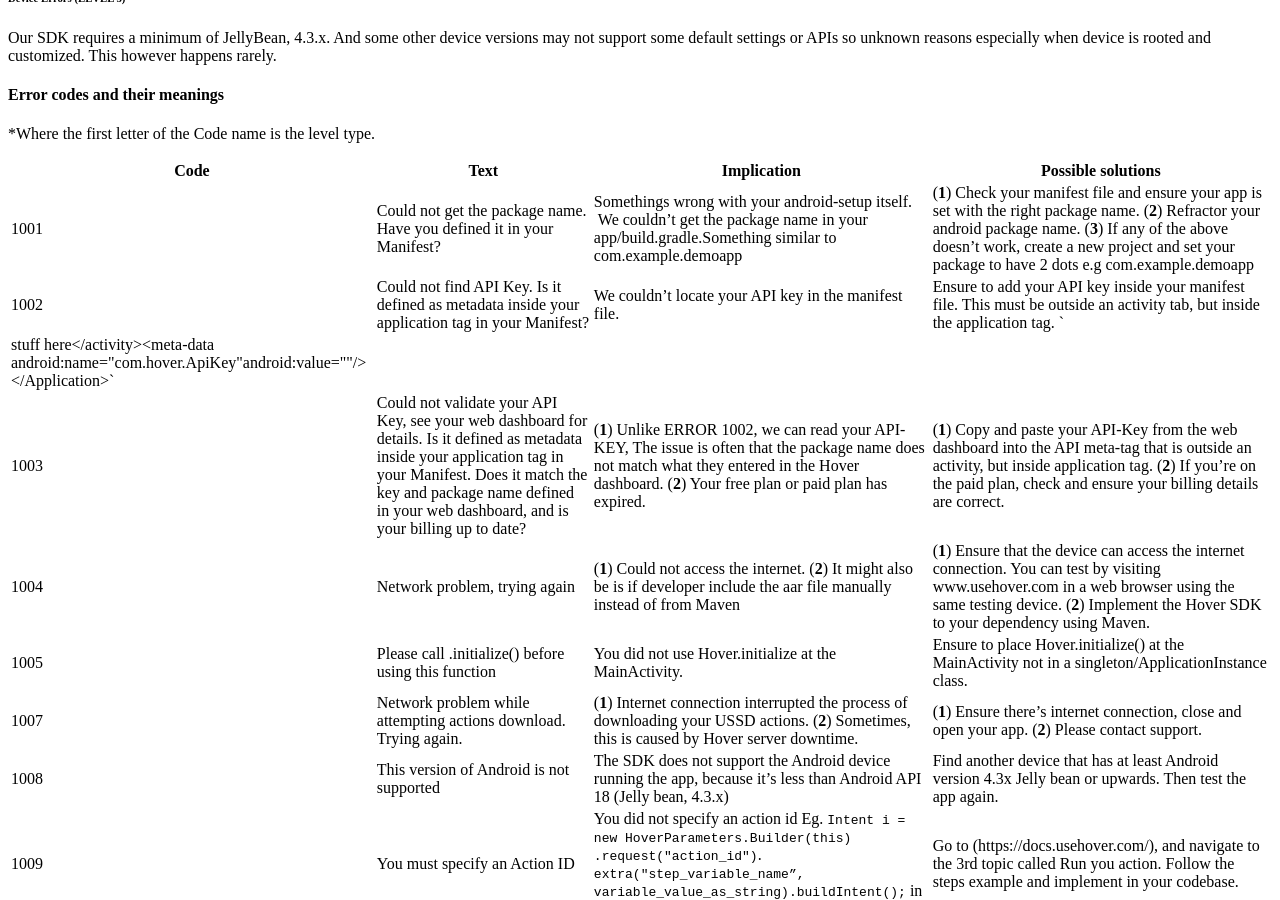
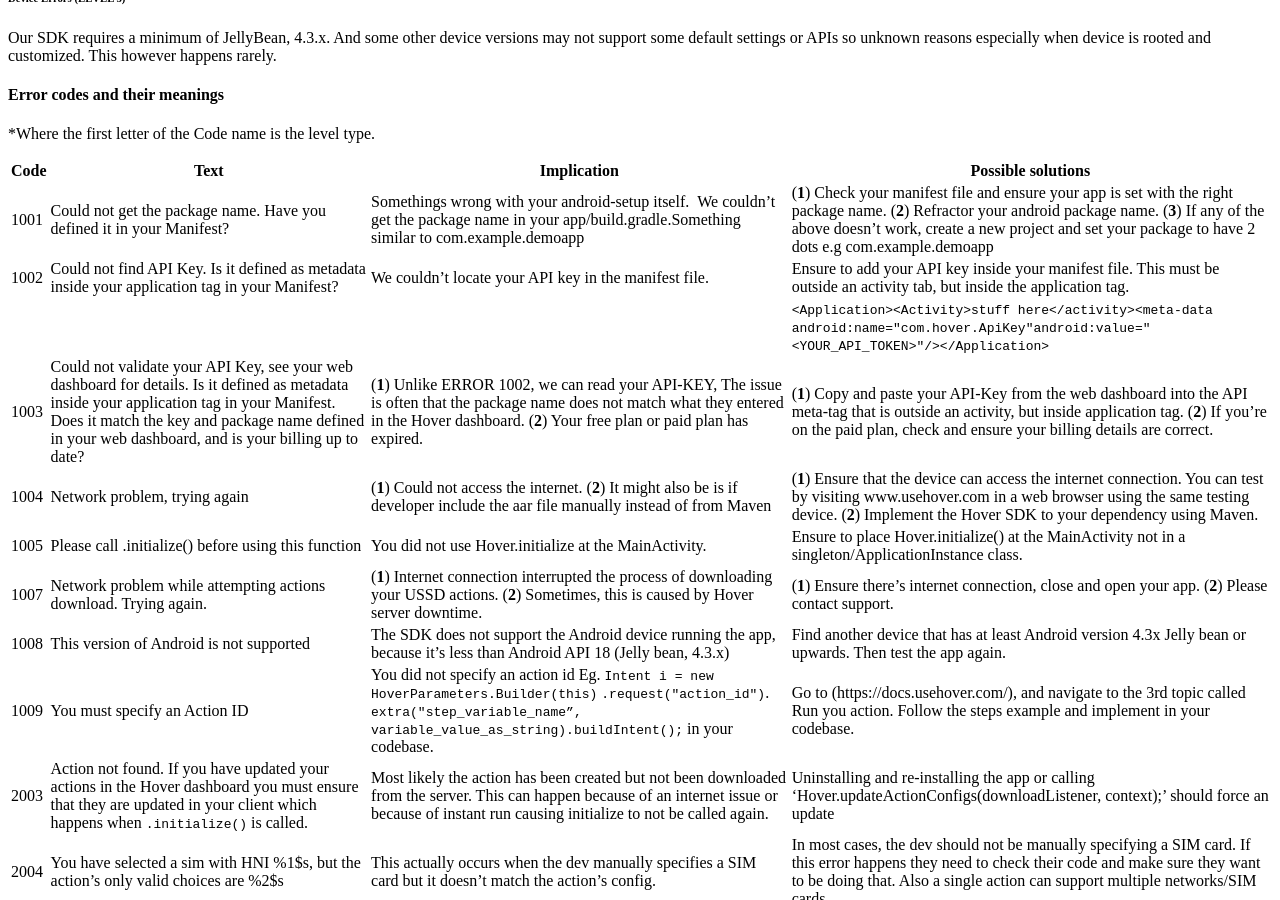
Before and after one commit to UseHover/hover-docs, a Jekyll site: the page built from errors.md, in a window 1280 px wide and 900 px high, scrolled down 1202 px. Built offline with Jekyll 4.4.1, drawn with Linux system fonts in a browser that asks for light colours; nearby versions of some CDN libraries; a style sheet for code colours, icons or effects is not loaded.

Commit message:
new lines as new row

```diff
--- a/errors.md
+++ b/errors.md
@@ -41,8 +41,8 @@ Our SDK requires a minimum of JellyBean, 4.3.x. And some other device versions m
 |Code|Text|Implication|Possible solutions|
 |---|---|---|---|
 |1001|Could not get the package name. Have you defined it in your Manifest?|Somethings wrong with your android-setup itself. &nbsp;We couldn’t get the package &#13;name in your app/build.gradle.Something similar &#13;to com.example.demoapp| (**1**) Check your manifest file and ensure your &#13;app is set with the right package name.&#13;(**2**) Refractor your android package name.&#13; (**3**) If any of the above doesn't work, create a new project and set your package to have 2 dots e.g com.example.demoapp|
-|1002|Could not find API Key. Is it defined as metadata inside your application tag in your Manifest?|We couldn’t locate your API key in the &#13;manifest file.|Ensure to add your API key inside your manifest file. This must be outside an activity tab, but inside the application tag.&#13;`
-<Application><Activity>stuff here</activity><meta-data android:name="com.hover.ApiKey"android:value="<YOUR_API_TOKEN>"/></Application>` |
+|1002|Could not find API Key. Is it defined as metadata inside your application tag in your Manifest?|We couldn’t locate your API key in the &#13;manifest file.|Ensure to add your API key inside your manifest file. This must be outside an activity tab, but inside the application tag.&#13;|
+| | | |`<Application><Activity>stuff here</activity><meta-data android:name="com.hover.ApiKey"android:value="<YOUR_API_TOKEN>"/></Application>` |
 |1003|Could not validate your API Key, see your web dashboard for details. Is it defined as metadata inside your application tag in your Manifest. Does it match the key and package name defined in your web dashboard, and is your billing up to date?|(**1**) Unlike ERROR 1002, we can read your API-KEY, &#13;The issue is often that the package name does not &#13;match what they entered in the Hover dashboard.&#13;(**2**) Your free plan or paid plan has expired. | (**1**) Copy and paste your API-Key from the web dashboard into the API meta-tag that is outside an activity, but inside application tag.&#13; (**2**) If you’re on the paid plan, check and ensure your billing details are correct.|
 |1004|Network problem, trying again|(**1**) Could not access the internet.&#13;(**2**) It might also be is if developer  include the &#13;aar file manually instead of from Maven|(**1**) Ensure that the device can access the internet connection. You can test by visiting www.usehover.com in a web browser using the same testing device.&#13;(**2**) Implement the Hover SDK to your dependency using Maven.|
 |1005|Please call .initialize() before using this function|You did not use Hover.initialize&#13; at the MainActivity.|Ensure to place Hover.initialize() at the MainActivity not in a singleton/ApplicationInstance class.|
```
